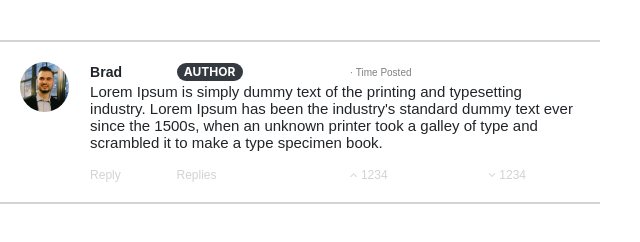
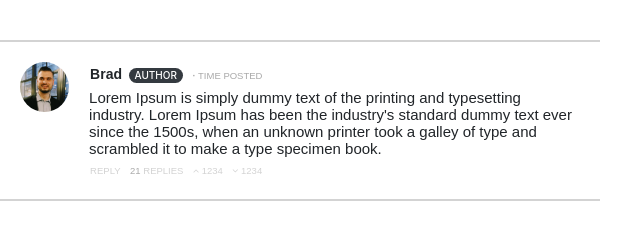
Before and after one commit to amilford87/javascript-comment, a plain HTML site: page index.html in a window 1280 px wide. Shown: the whole page, without its empty margins (0-640 px from the left). Drawn offline with nearby package versions, Linux system fonts and the light colour scheme.

Commit message:
started javascript file and tweaked template to look how I want it

```diff
--- a/comment.css
+++ b/comment.css
@@ -27,15 +27,22 @@
 }
 
 #posted {
-    color: gray;
+    color: darkgrey;
     text-transform: capitalize;
-    font-size: 10px;
+    font-size: 9.5px;
     font-family: Arial, Helvetica, sans-serif;
+    padding-left: 5px;
 }
 
 #message {
     font-size: 15px;
     font-family: Arial, Helvetica, sans-serif;
+    padding: 0px;
+}
+
+#message p {
+    padding: 5px 0px 0px 0px;
+    margin: 0px;
 }
 
 .button {
@@ -45,9 +52,27 @@
     text-decoration: none;
     background: none;
     color: lightgray;
-    font-family: sans-serif;
+    font-family: Arial, Helvetica, sans-serif;
     line-height: 1;
     cursor: pointer;
-    font-size: 12px;
+    font-size: 9.5px;
     padding: 0px;
+    margin-top: 0px;
 }
+
+#replies {
+    padding-left: 5px;
+}
+
+#up-votes {
+    padding-left: 5px;
+}
+
+#down-votes {
+    padding-left: 5px;
+}
+
+#reply-num {
+    color: darkgrey;
+
+}
--- a/index.html
+++ b/index.html
@@ -19,18 +19,18 @@
         <img src="./assets/img.jpg" id="avatar">
     <table id="comment">
         <tr>
-            <td id="name">Brad</td>
-            <td id="author" ><span class="badge badge-pill badge-dark">AUTHOR</span></td>
-            <td id="posted">&#183; Time posted</td>
+            <td><span id="name">Brad</span>
+            <span class="badge badge-pill badge-dark" style="font-weight:500; font-size:10px; margin-left:2px;">AUTHOR</span>
+            <span id="posted"><strong>&#183;</strong> TIME POSTED</span></td>
         </tr>
         <tr>
             <td id="message" colspan="6"><p>Lorem Ipsum is simply dummy text of the printing and typesetting industry. Lorem Ipsum has been the industry's standard dummy text ever since the 1500s, when an unknown printer took a galley of type and scrambled it to make a type specimen book. </p></td>
         </tr>
         <tr>
-            <td><button id="reply" class="button">Reply</button></td>
-            <td><button id="replies" class="button">Replies</button></td>
-            <td><button id="up" class="button"><i class="fa fa-angle-up"></i> 1234</button></td>
-            <td><button id="down" class="button"><i class="fa fa-angle-down"></i> 1234</button></td>
+            <td><button id="reply" class="button">REPLY</button>
+            <button id="replies" class="button"> <span id="reply-num">21</span> REPLIES</button>
+            <button id="up-votes" class="button"><i class="fa fa-angle-up"></i> 1234</button>
+            <button id="down-votes" class="button"><i class="fa fa-angle-down"></i> 1234</button></td>
         </tr>
     </table>
     </div>
```
Also changed, not shown: comment.js (+18 -0 lines).
